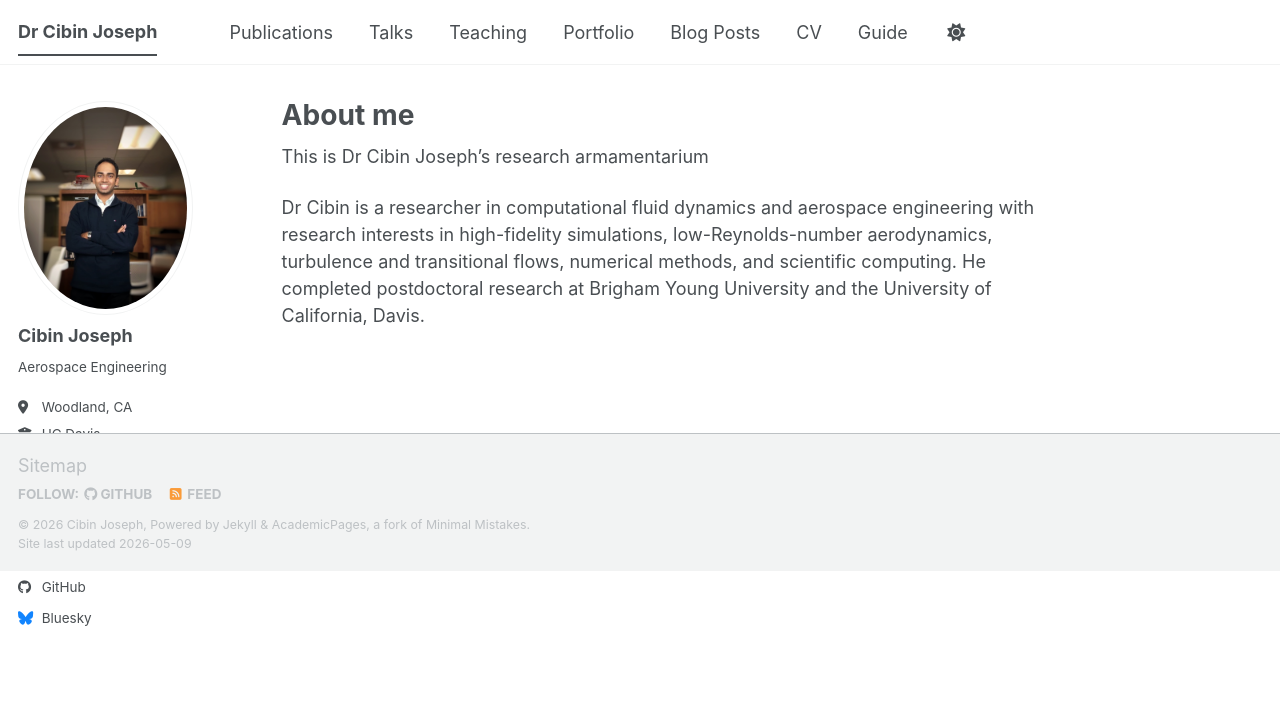
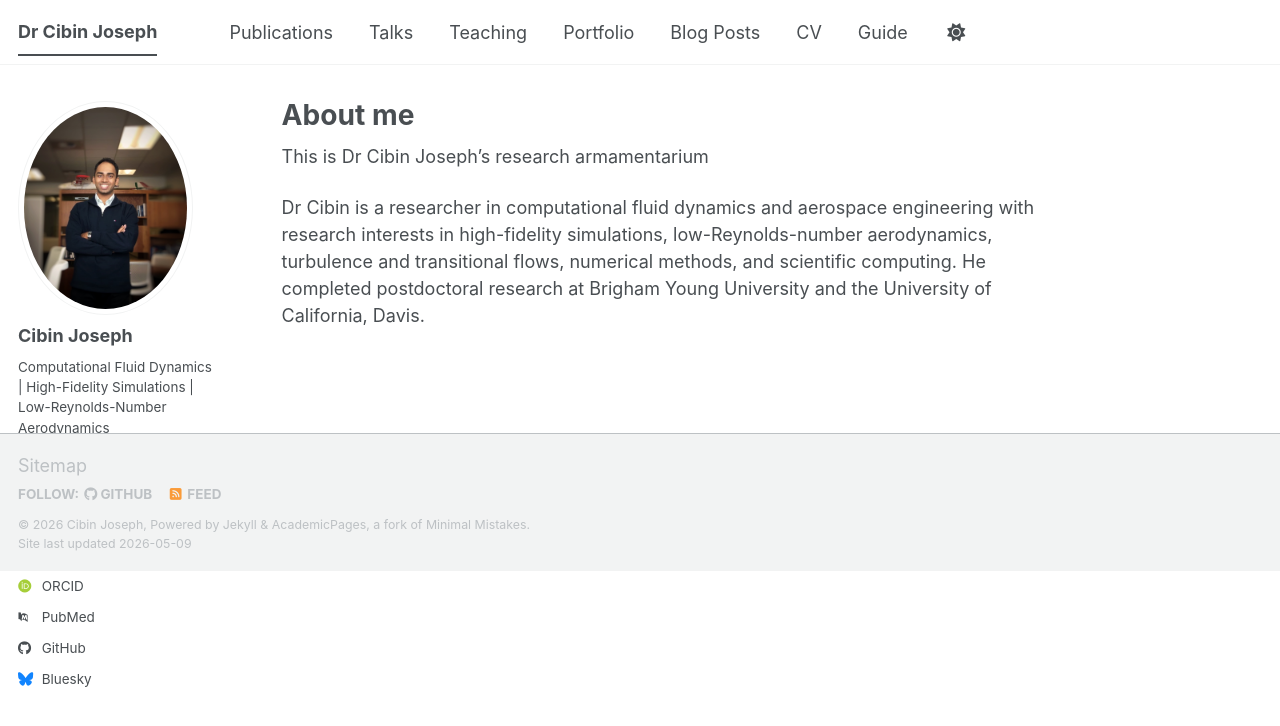
Before and after one commit to ddcruz13/faculty-website-demo, a Jekyll site: the page built from _pages/about.md, in a window 1280 px wide. Shown: the top 726 px of the page. Built offline with Jekyll 4.4.1, drawn with Linux system fonts in a browser that asks for light colours; some web fonts are replaced; a script bundle is joined from its source files by our own code; library files that are not in the unit come from our copies.

Commit message:
Revise personal details in _config.yml
Updated personal information including bio, location, employer, and GitHub username.

```diff
--- a/_config.yml
+++ b/_config.yml
@@ -26,9 +26,9 @@
   avatar           : "profile.png"
   name             : "Cibin Joseph"
   pronouns         : # example: "she/her"
-  bio              : "Aerospace Engineering"
-  location         : "Woodland, CA"
-  employer         : "UC Davis"
+  bio              : "Computational Fluid Dynamics | High-Fidelity Simulations | Low-Reynolds-Number Aerodynamics"
+  location         : "California, USA"
+  employer         : "University of California, Davis"
   uri              : # URL
   email            : "deulacandidadcruz@gmail.com"
 
@@ -51,7 +51,7 @@
   bitbucket        : # Username - Update with your username on the site
   codepen          : # Username
   dribbble         : # Username
-  github           : "academicpages"
+  github           : "cibinjoseph"
   kaggle           : # Username
   stackoverflow    : # User number or user number and name (i.e., use "1" or "1/jeff-atwood")
 
```
